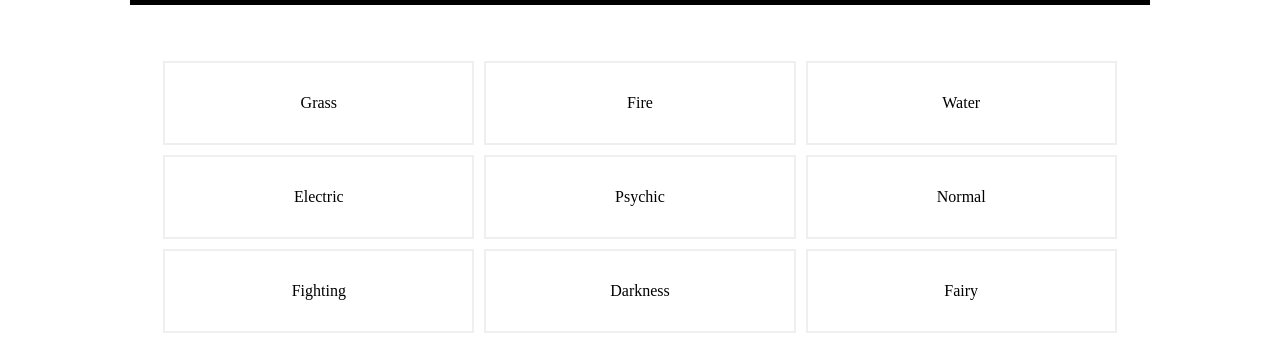
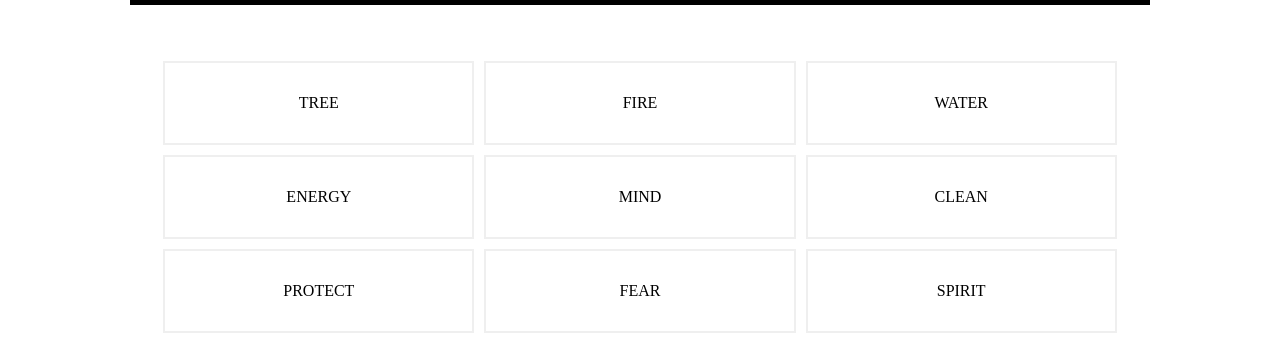
Before and after one commit to mAtencio27/pokegenreact, a React (Create React App) app in the folder client/: page /home in a window 1280 px wide. Shown: the part 710-1071 px from the top of the page. Built offline with nearby package versions, Linux system fonts and the light colour scheme.

Commit message:
UPDATE: Updated the element types to match the new design

```diff
--- a/client/src/components/Home.js
+++ b/client/src/components/Home.js
@@ -29,7 +29,6 @@ const Home = ({pokeJson, setPokeJson, setLocation}) => {
     try {
       const response = await generateScript(e);
       console.log(`This is the response ${response}`)
-      console.log("test")
     }catch(error){
 
     }finally {
@@ -105,15 +104,15 @@ const Home = ({pokeJson, setPokeJson, setLocation}) => {
                 属性を選ぶ
               </div>
               <div className="generateElementBox">
-                  <div className={`generateElementTile${elementString === 'grass' ? ' selected' : ''}`} onClick={(e)=>{setElementString(e.target.dataset.value)}} data-value="grass">Grass</div>
-                  <div className={`generateElementTile${elementString === 'fire' ? ' selected' : ''}`} onClick={(e)=>{setElementString(e.target.dataset.value)}} data-value="fire">Fire</div>
-                  <div className={`generateElementTile${elementString === 'water' ? ' selected' : ''}`} onClick={(e)=>{setElementString(e.target.dataset.value)}} data-value="water">Water</div>
-                  <div className={`generateElementTile${elementString === 'electric' ? ' selected' : ''}`} onClick={(e)=>{setElementString(e.target.dataset.value)}} data-value="electric">Electric</div>
-                  <div className={`generateElementTile${elementString === 'psychic' ? ' selected' : ''}`} onClick={(e)=>{setElementString(e.target.dataset.value)}} data-value="psychic">Psychic</div>
-                  <div className={`generateElementTile${elementString === 'neutral' ? ' selected' : ''}`} onClick={(e)=>{setElementString(e.target.dataset.value)}} data-value="neutral">Normal</div>
-                  <div className={`generateElementTile${elementString === 'fighting' ? ' selected' : ''}`} onClick={(e)=>{setElementString(e.target.dataset.value)}} data-value="fighting">Fighting</div>
-                  <div className={`generateElementTile${elementString === 'dark' ? ' selected' : ''}`} onClick={(e)=>{setElementString(e.target.dataset.value)}} data-value="dark">Darkness</div>
-                  <div className={`generateElementTile${elementString === 'fairy' ? ' selected' : ''}`} onClick={(e)=>{setElementString(e.target.dataset.value)}} data-value="fairy">Fairy</div>
+                  <div className={`generateElementTile${elementString === 'grass' ? ' selected' : ''}`} onClick={(e)=>{setElementString(e.target.dataset.value)}} data-value="grass">TREE</div>
+                  <div className={`generateElementTile${elementString === 'fire' ? ' selected' : ''}`} onClick={(e)=>{setElementString(e.target.dataset.value)}} data-value="fire">FIRE</div>
+                  <div className={`generateElementTile${elementString === 'water' ? ' selected' : ''}`} onClick={(e)=>{setElementString(e.target.dataset.value)}} data-value="water">WATER</div>
+                  <div className={`generateElementTile${elementString === 'electric' ? ' selected' : ''}`} onClick={(e)=>{setElementString(e.target.dataset.value)}} data-value="electric">ENERGY</div>
+                  <div className={`generateElementTile${elementString === 'psychic' ? ' selected' : ''}`} onClick={(e)=>{setElementString(e.target.dataset.value)}} data-value="psychic">MIND</div>
+                  <div className={`generateElementTile${elementString === 'neutral' ? ' selected' : ''}`} onClick={(e)=>{setElementString(e.target.dataset.value)}} data-value="neutral">CLEAN</div>
+                  <div className={`generateElementTile${elementString === 'fighting' ? ' selected' : ''}`} onClick={(e)=>{setElementString(e.target.dataset.value)}} data-value="fighting">PROTECT</div>
+                  <div className={`generateElementTile${elementString === 'dark' ? ' selected' : ''}`} onClick={(e)=>{setElementString(e.target.dataset.value)}} data-value="dark">FEAR</div>
+                  <div className={`generateElementTile${elementString === 'fairy' ? ' selected' : ''}`} onClick={(e)=>{setElementString(e.target.dataset.value)}} data-value="fairy">SPIRIT</div>
                   {/* <div className={`generateElementTile${elementString === 'dragon' ? ' selected' : ''}`} onClick={(e)=>{setElementString(e.target.dataset.value)}} data-value="dragon">Dragon</div>
                   <div className={`generateElementTile${elementString === 'metal' ? ' selected' : ''}`} onClick={(e)=>{setElementString(e.target.dataset.value)}} data-value="metal">Metal</div> */}
               </div>
```
